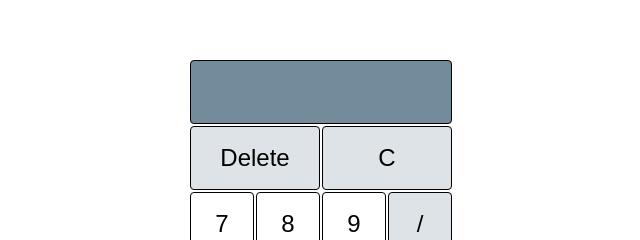
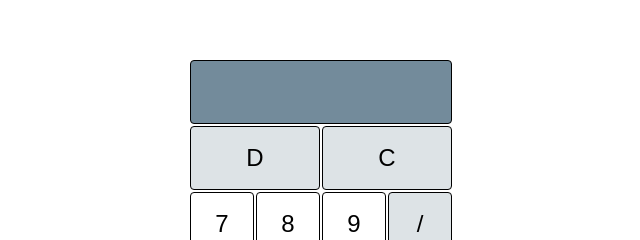
Before and after one commit to Matthew-Bowman/Calculator, a plain HTML site: page index.html in a window 1280 px wide. Shown: the part 143-383 px from the top of the page, 319-959 px from the left. Drawn offline with Linux system fonts and the light colour scheme.

Commit message:
Changed Delete button text to D

```diff
--- a/index.html
+++ b/index.html
@@ -14,7 +14,7 @@
             <div class="top"></div>
             <div class="bottom"></div>
         </div>
-        <div class="delete">Delete</div>
+        <div class="delete">D</div>
         <div class="clear">C</div>
         <div class="number-one number" data-value="1">1</div>
         <div class="number-two number" data-value="2">2</div>
```
